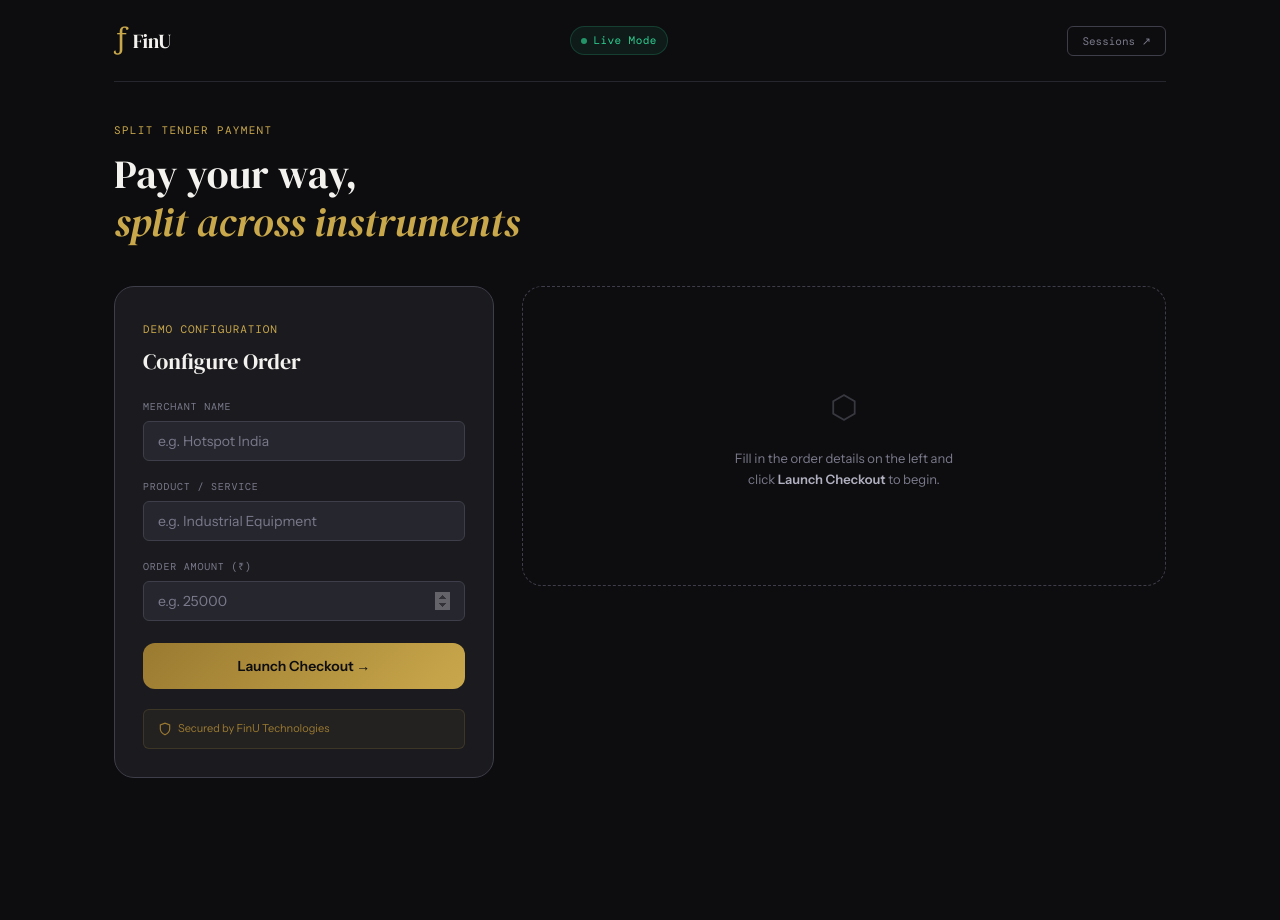
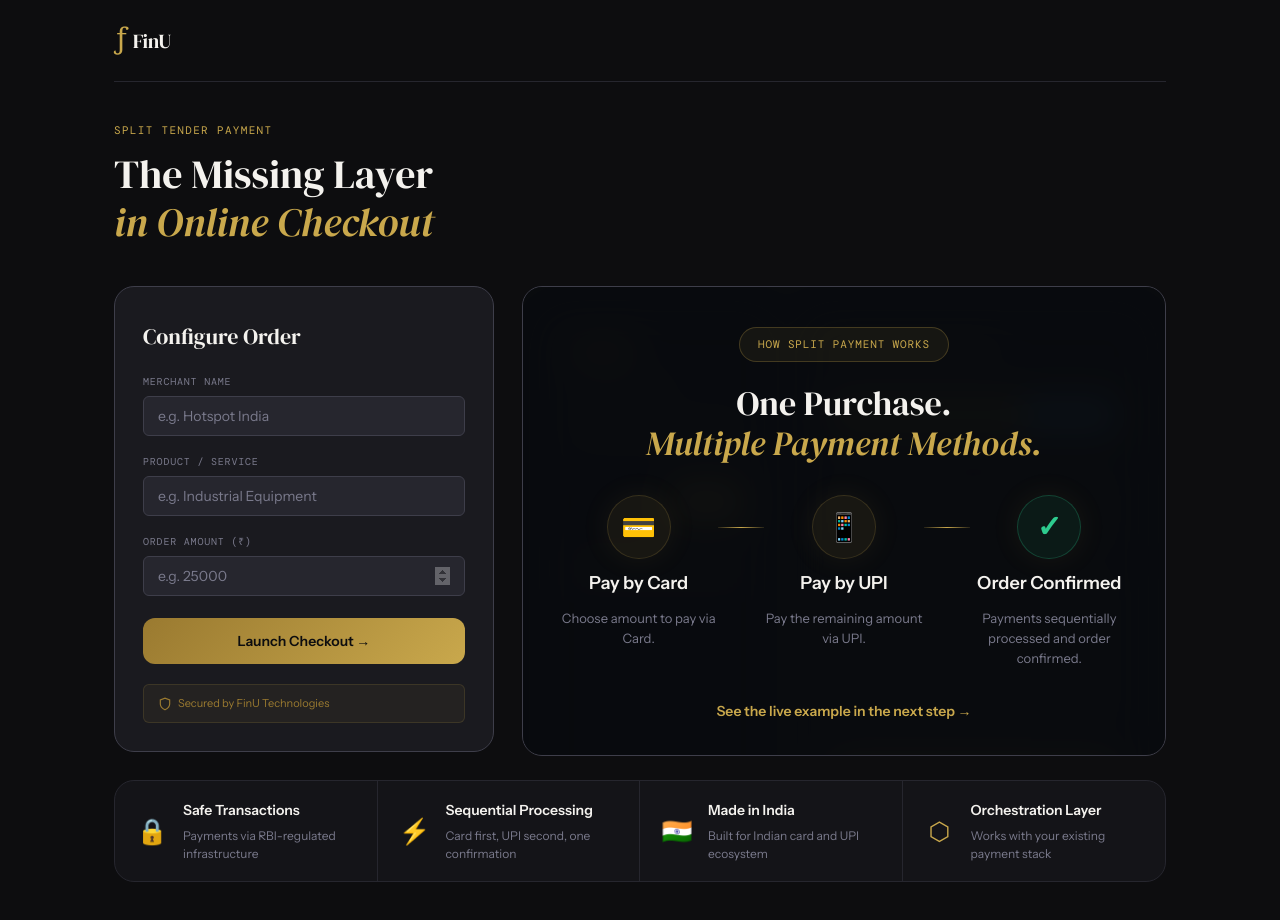
Before and after one commit to finu-technologies/finu-checkout, a React (Vite) app in the folder frontend/: page / in a window 1280 px wide. Shown: the top 920 px of the page. Before the commit the page ends 838 px from the top, so only its background shows below. Built offline with nearby package versions, Linux system fonts and the light colour scheme.

Commit message:
Polish demo landing page

```diff
--- a/frontend/src/App.jsx
+++ b/frontend/src/App.jsx
@@ -163,13 +163,11 @@ export default function App() {
           <span className="logo-mark">ƒ</span>
           <span className="logo-text">FinU</span>
         </div>
-        <div className="header-badge"><span className="badge-dot" />Live Mode</div>
-        <button className="admin-nav-btn" onClick={() => setShowAdmin(true)}>Sessions ↗</button>
       </header>
 
       <div className="hero">
         <div className="hero-label">Split Tender Payment</div>
-        <h1 className="hero-title">Pay your way,<br /><em>split across instruments</em></h1>
+        <h1 className="hero-title">The Missing Layer<br /><em>in Online Checkout</em></h1>
       </div>
 
       <main className="main-grid">
@@ -177,7 +175,6 @@ export default function App() {
           {phase === PHASE.DEMO ? (
             <div className="order-summary">
               <div className="summary-header">
-                <span className="summary-tag">Demo Configuration</span>
                 <h2 className="summary-title">Configure Order</h2>
               </div>
               <div className="demo-form">
@@ -214,10 +211,47 @@ export default function App() {
 
         <div className="col-checkout">
           {phase === PHASE.DEMO && (
-            <div className="checkout-card demo-placeholder">
-              <div className="placeholder-content">
-                <div className="placeholder-icon">⬡</div>
-                <p className="placeholder-text">Fill in the order details on the left and click <strong>Launch Checkout</strong> to begin.</p>
+            <div className="checkout-card demo-showcase">
+              <div className="demo-showcase-bg" aria-hidden="true">
+                <div className="bg-order">
+                  <div className="bg-line short" />
+                  <div className="bg-line medium" />
+                  <div className="bg-line" />
+                  <div className="bg-price" />
+                  <div className="bg-badge" />
+                </div>
+                <div className="bg-checkout">
+                  <div className="bg-line medium" />
+                  <div className="bg-bar"><span /><i /></div>
+                  <div className="bg-methods"><span /><span /></div>
+                  <div className="bg-total" />
+                  <div className="bg-button" />
+                </div>
+              </div>
+              <div className="demo-showcase-overlay" />
+              <div className="demo-showcase-content">
+                <div className="demo-pill">How Split Payment Works</div>
+                <h2 className="showcase-title">One Purchase.<br /><em>Multiple Payment Methods.</em></h2>
+                <div className="journey-row">
+                  <div className="journey-step">
+                    <div className="journey-icon">💳</div>
+                    <h3>Pay by Card</h3>
+                    <p>Choose amount to pay via Card.</p>
+                  </div>
+                  <div className="journey-line" />
+                  <div className="journey-step">
+                    <div className="journey-icon">📱</div>
+                    <h3>Pay by UPI</h3>
+                    <p>Pay the remaining amount via UPI.</p>
+                  </div>
+                  <div className="journey-line" />
+                  <div className="journey-step">
+                    <div className="journey-icon confirmed">✓</div>
+                    <h3>Order Confirmed</h3>
+                    <p>Payments sequentially processed and order confirmed.</p>
+                  </div>
+                </div>
+                <div className="live-example">See the live example in the next step →</div>
               </div>
             </div>
           )}
@@ -256,15 +290,33 @@ export default function App() {
         </div>
       </main>
 
+      {phase === PHASE.DEMO && (
+        <section className="trust-badges" aria-label="FinU platform highlights">
+          <div className="trust-badge">
+            <div className="trust-icon">🔒</div>
+            <div><h3>Safe Transactions</h3><p>Payments via RBI-regulated infrastructure</p></div>
+          </div>
+          <div className="trust-badge">
+            <div className="trust-icon">⚡</div>
+            <div><h3>Sequential Processing</h3><p>Card first, UPI second, one confirmation</p></div>
+          </div>
+          <div className="trust-badge">
+            <div className="trust-icon">🇮🇳</div>
+            <div><h3>Made in India</h3><p>Built for Indian card and UPI ecosystem</p></div>
+          </div>
+          <div className="trust-badge">
+            <div className="trust-icon">⬡</div>
+            <div><h3>Orchestration Layer</h3><p>Works with your existing payment stack</p></div>
+          </div>
+        </section>
+      )}
+
       <style>{`
         .app { min-height: 100vh; max-width: 1100px; margin: 0 auto; padding: 0 24px 60px; }
         .header { display: flex; align-items: center; justify-content: space-between; padding: 24px 0; border-bottom: 1px solid var(--ink-80); margin-bottom: 40px; }
         .logo { display: flex; align-items: baseline; gap: 6px; }
         .logo-mark { font-family: var(--font-display); font-size: 28px; color: var(--gold); line-height: 1; }
         .logo-text { font-family: var(--font-display); font-size: 20px; color: var(--paper); letter-spacing: -0.02em; }
-        .header-badge { display: flex; align-items: center; gap: 6px; font-family: var(--font-mono); font-size: 11px; color: var(--emerald); background: rgba(46,204,143,0.08); border: 1px solid rgba(46,204,143,0.2); padding: 5px 10px; border-radius: 20px; letter-spacing: 0.04em; }
-        .badge-dot { width: 6px; height: 6px; border-radius: 50%; background: var(--emerald); animation: pulse 2s ease-in-out infinite; }
-        @keyframes pulse { 0%, 100% { opacity: 1; } 50% { opacity: 0.4; } }
         .hero { margin-bottom: 40px; }
         .hero-label { font-family: var(--font-mono); font-size: 11px; color: var(--gold); letter-spacing: 0.12em; text-transform: uppercase; margin-bottom: 10px; }
         .hero-title { font-family: var(--font-display); font-size: clamp(28px, 4vw, 40px); color: var(--paper); font-weight: 400; line-height: 1.2; }
@@ -286,11 +338,40 @@ export default function App() {
         .demo-error { font-size: 12px; color: #ff6b6b; padding: 8px 12px; background: rgba(255,107,107,0.08); border: 1px solid rgba(255,107,107,0.2); border-radius: var(--radius-sm); }
         .demo-launch-btn { width: 100%; padding: 14px 20px; background: linear-gradient(135deg, var(--gold-dk), var(--gold)); border: none; border-radius: var(--radius-md); color: var(--ink); font-family: var(--font-body); font-size: 14px; font-weight: 600; cursor: pointer; transition: all 0.2s; margin-top: 4px; }
         .demo-launch-btn:hover { opacity: 0.9; }
-        .demo-placeholder { display: flex !important; align-items: center; justify-content: center; min-height: 300px; border: 1px dashed var(--ink-60) !important; background: transparent !important; }
-        .placeholder-content { text-align: center; padding: 40px; }
-        .placeholder-icon { font-size: 32px; color: var(--muted); margin-bottom: 16px; opacity: 0.4; }
-        .placeholder-text { font-size: 13px; color: var(--muted); line-height: 1.6; max-width: 220px; margin: 0 auto; }
-        .placeholder-text strong { color: var(--smoke); }
+        .demo-showcase { position: relative; min-height: 464px; overflow: hidden; background: var(--ink-90); }
+        .demo-showcase-bg { position: absolute; inset: 0; display: grid; grid-template-columns: 0.8fr 1.2fr; gap: 28px; padding: 42px; opacity: 0.18; filter: blur(16px); transform: scale(1.08); }
+        .demo-showcase-overlay { position: absolute; inset: 0; background: rgba(5,7,10,0.78); }
+        .bg-order, .bg-checkout { border: 1px solid var(--ink-60); border-radius: var(--radius-lg); background: rgba(24,24,30,0.95); padding: 26px; }
+        .bg-line { height: 16px; width: 100%; margin-bottom: 20px; border-radius: 8px; background: var(--ink-60); }
+        .bg-line.short { width: 36%; background: var(--gold); }
+        .bg-line.medium { width: 58%; }
+        .bg-price { height: 42px; margin: 38px 0 22px; border-top: 1px solid var(--ink-60); border-bottom: 1px solid var(--ink-60); background: linear-gradient(90deg, transparent 58%, var(--gold) 58%); }
+        .bg-badge { height: 38px; border: 1px solid rgba(201,168,76,0.28); border-radius: var(--radius-sm); background: rgba(201,168,76,0.08); }
+        .bg-bar { display: flex; height: 38px; margin: 32px 0; overflow: hidden; border-radius: var(--radius-sm); }
+        .bg-bar span { flex: 0 0 67%; background: var(--gold-dk); }
+        .bg-bar i { flex: 1; background: var(--sapphire); }
+        .bg-methods { display: grid; grid-template-columns: 1fr 1fr; gap: 22px; margin-bottom: 24px; }
+        .bg-methods span { height: 72px; border: 1px solid var(--ink-60); border-radius: var(--radius-md); background: var(--ink-80); }
+        .bg-total { height: 142px; border: 1px solid var(--ink-60); border-radius: var(--radius-md); background: var(--ink-80); margin-bottom: 28px; }
+        .bg-button { height: 50px; border-radius: var(--radius-md); background: var(--gold); }
+        .demo-showcase-content { position: relative; z-index: 1; min-height: 464px; display: flex; flex-direction: column; align-items: center; justify-content: center; padding: 40px 36px 32px; text-align: center; }
+        .demo-pill { display: inline-flex; align-items: center; justify-content: center; margin-bottom: 22px; padding: 8px 18px; border: 1px solid rgba(201,168,76,0.26); border-radius: 999px; background: rgba(201,168,76,0.07); color: var(--gold); font-family: var(--font-mono); font-size: 11px; letter-spacing: 0.08em; text-transform: uppercase; }
+        .showcase-title { font-family: var(--font-display); color: var(--paper); font-size: clamp(25px, 3vw, 34px); font-weight: 400; line-height: 1.16; margin-bottom: 32px; }
+        .showcase-title em { color: var(--gold); font-style: italic; }
+        .journey-row { width: 100%; display: grid; grid-template-columns: 1fr 46px 1fr 46px 1fr; align-items: start; gap: 0; margin-bottom: 32px; }
+        .journey-step { display: flex; flex-direction: column; align-items: center; gap: 10px; min-width: 0; }
+        .journey-icon { width: 64px; height: 64px; border-radius: 50%; display: flex; align-items: center; justify-content: center; color: var(--gold); background: rgba(201,168,76,0.08); border: 1px solid rgba(201,168,76,0.18); font-size: 28px; box-shadow: 0 0 30px rgba(201,168,76,0.08); }
+        .journey-icon.confirmed { color: var(--emerald); border-color: rgba(46,204,143,0.24); background: rgba(46,204,143,0.08); font-family: var(--font-body); font-size: 30px; font-weight: 700; }
+        .journey-step h3 { color: var(--paper); font-size: 18px; font-weight: 650; margin: 0; }
+        .journey-step p { color: var(--muted); font-size: 13px; line-height: 1.55; margin: 0; max-width: 170px; }
+        .journey-line { height: 1px; width: 100%; margin-top: 32px; background: linear-gradient(90deg, rgba(201,168,76,0.15), var(--gold), rgba(201,168,76,0.15)); }
+        .live-example { color: var(--gold); font-size: 14px; font-weight: 600; }
+        .trust-badges { margin-top: 24px; display: grid; grid-template-columns: repeat(4, 1fr); border: 1px solid var(--ink-80); border-radius: var(--radius-lg); background: rgba(24,24,30,0.64); overflow: hidden; }
+        .trust-badge { display: flex; align-items: center; gap: 14px; padding: 18px 20px; border-right: 1px solid var(--ink-80); }
+        .trust-badge:last-child { border-right: none; }
+        .trust-icon { width: 34px; min-width: 34px; color: var(--gold); font-size: 25px; text-align: center; }
+        .trust-badge h3 { margin: 0 0 6px; color: var(--paper); font-size: 14px; font-weight: 650; }
+        .trust-badge p { margin: 0; color: var(--muted); font-size: 12px; line-height: 1.5; }
         .checkout-card { background: var(--ink-90); border: 1px solid var(--ink-60); border-radius: var(--radius-lg); overflow: hidden; }
         .checkout-header { padding: 28px 28px 20px; border-bottom: 1px solid var(--ink-80); }
         .checkout-title { font-family: var(--font-display); font-size: 22px; color: var(--paper); font-weight: 400; margin-bottom: 6px; }
@@ -318,6 +399,9 @@ export default function App() {
         @keyframes spin { to { transform: rotate(360deg); } }
         .admin-nav-btn { padding: 7px 14px; background: transparent; border: 1px solid var(--ink-60); border-radius: var(--radius-sm); color: var(--muted); font-family: var(--font-mono); font-size: 11px; cursor: pointer; transition: all var(--transition); }
         .admin-nav-btn:hover { border-color: var(--gold); color: var(--gold); }
+        @media (max-width: 980px) { .trust-badges { grid-template-columns: repeat(2, 1fr); } .trust-badge:nth-child(2) { border-right: none; } .trust-badge:nth-child(-n+2) { border-bottom: 1px solid var(--ink-80); } }
+        @media (max-width: 820px) { .demo-showcase-content { min-height: auto; } .journey-row { grid-template-columns: 1fr; gap: 18px; } .journey-line { width: 1px; height: 28px; margin: 0 auto; } }
+        @media (max-width: 560px) { .trust-badges { grid-template-columns: 1fr; } .trust-badge, .trust-badge:nth-child(2) { border-right: none; border-bottom: 1px solid var(--ink-80); } .trust-badge:last-child { border-bottom: none; } }
       `}</style>
     </>)}
   </div>
```
